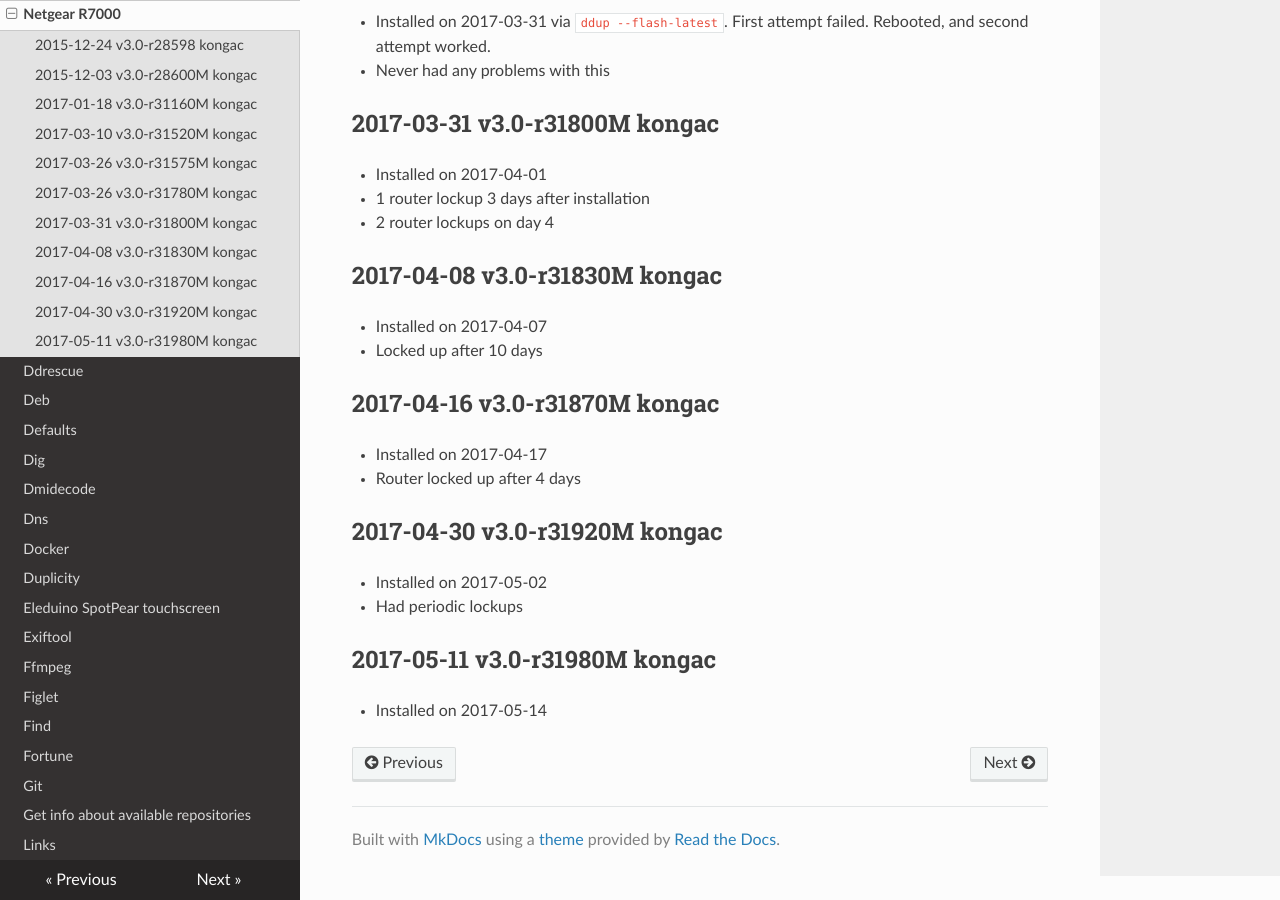
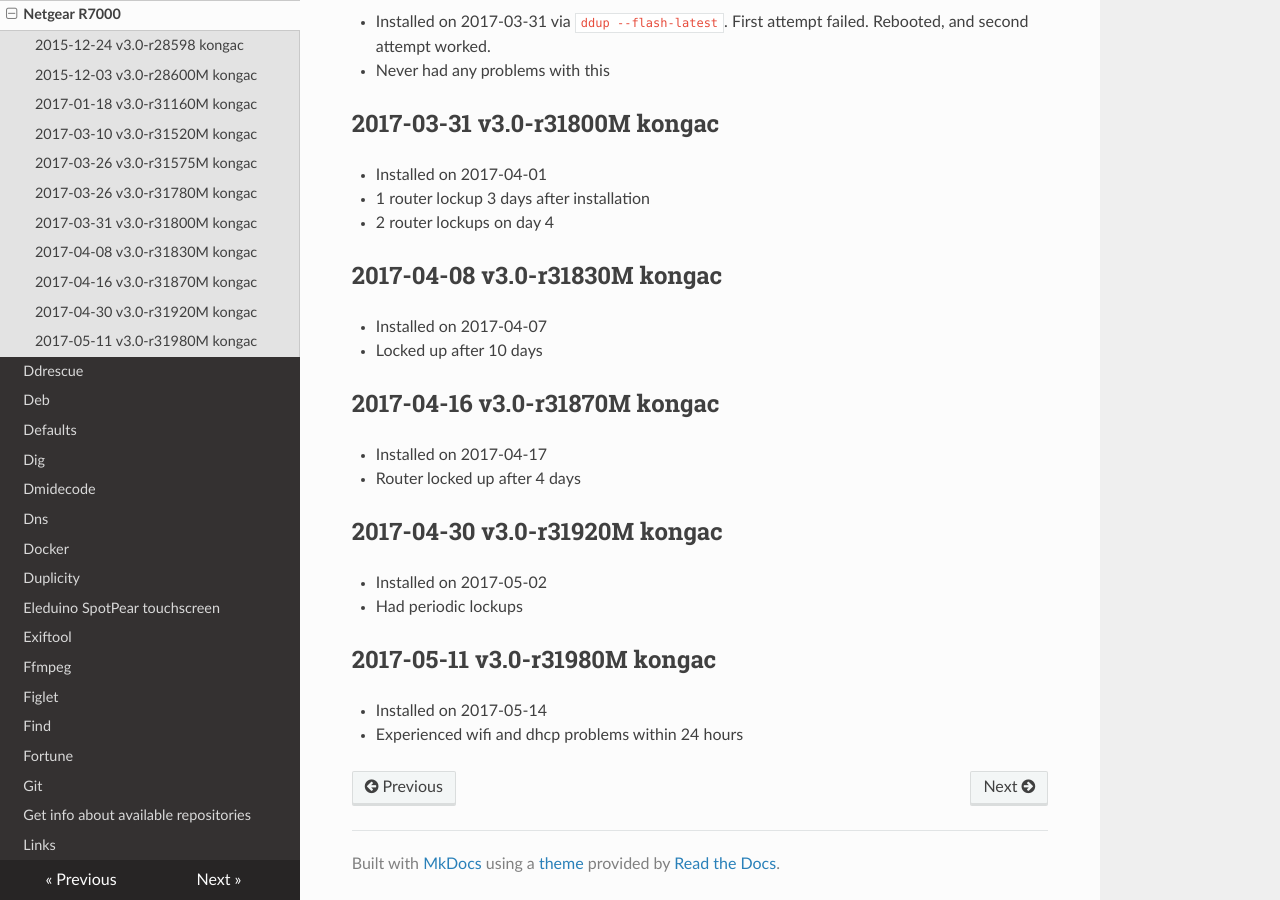
Before and after one commit to lando-cal/tech-notes, an MkDocs documentation site: the page built from docs/dd-wrt.md, in a window 1280 px wide and 900 px high, scrolled down 966 px. Built offline with MkDocs 1.6.1, drawn with Linux system fonts in a browser that asks for light colours; nearby versions of some CDN libraries.

Commit message:
Add dd-wrt problems

```diff
--- a/docs/dd-wrt.md
+++ b/docs/dd-wrt.md
@@ -56,3 +56,4 @@
 ## 2017-05-11 v3.0-r31980M kongac
 
 - Installed on 2017-05-14
+- Experienced wifi and dhcp problems within 24 hours
```
